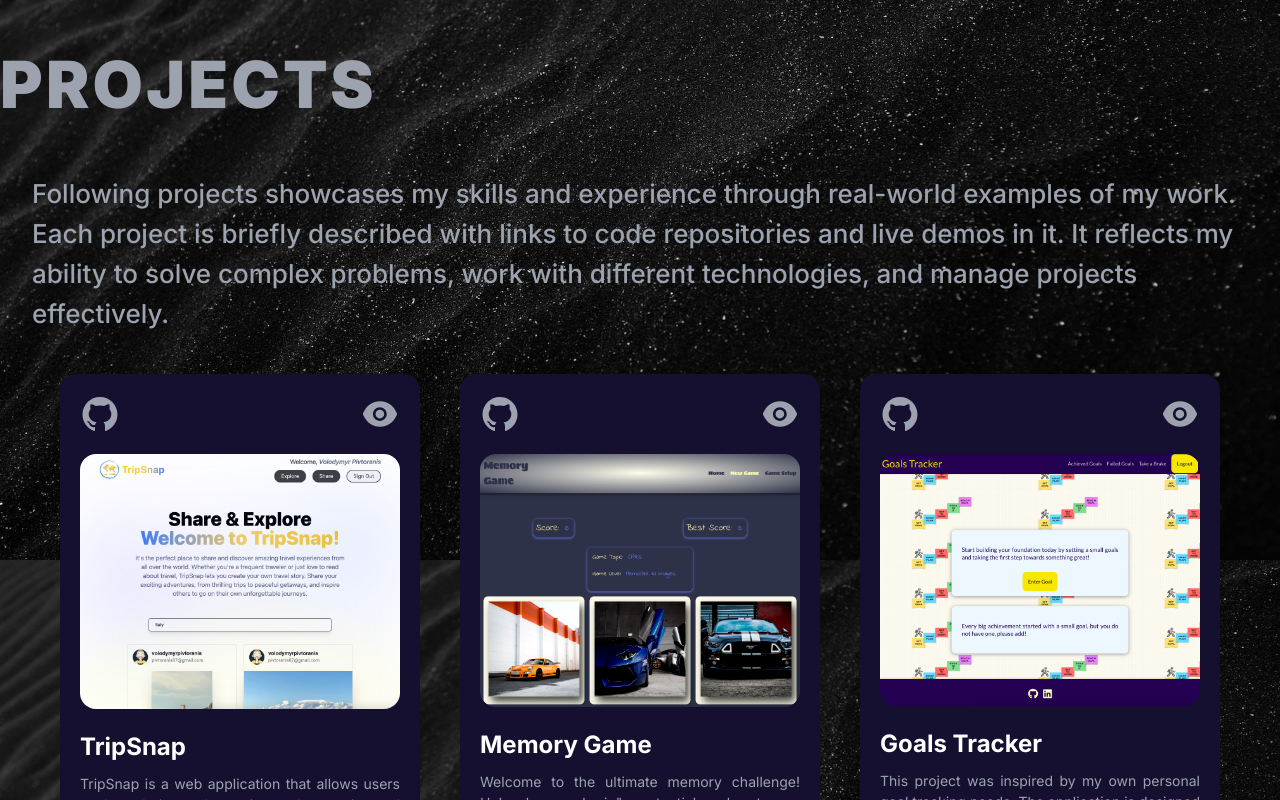
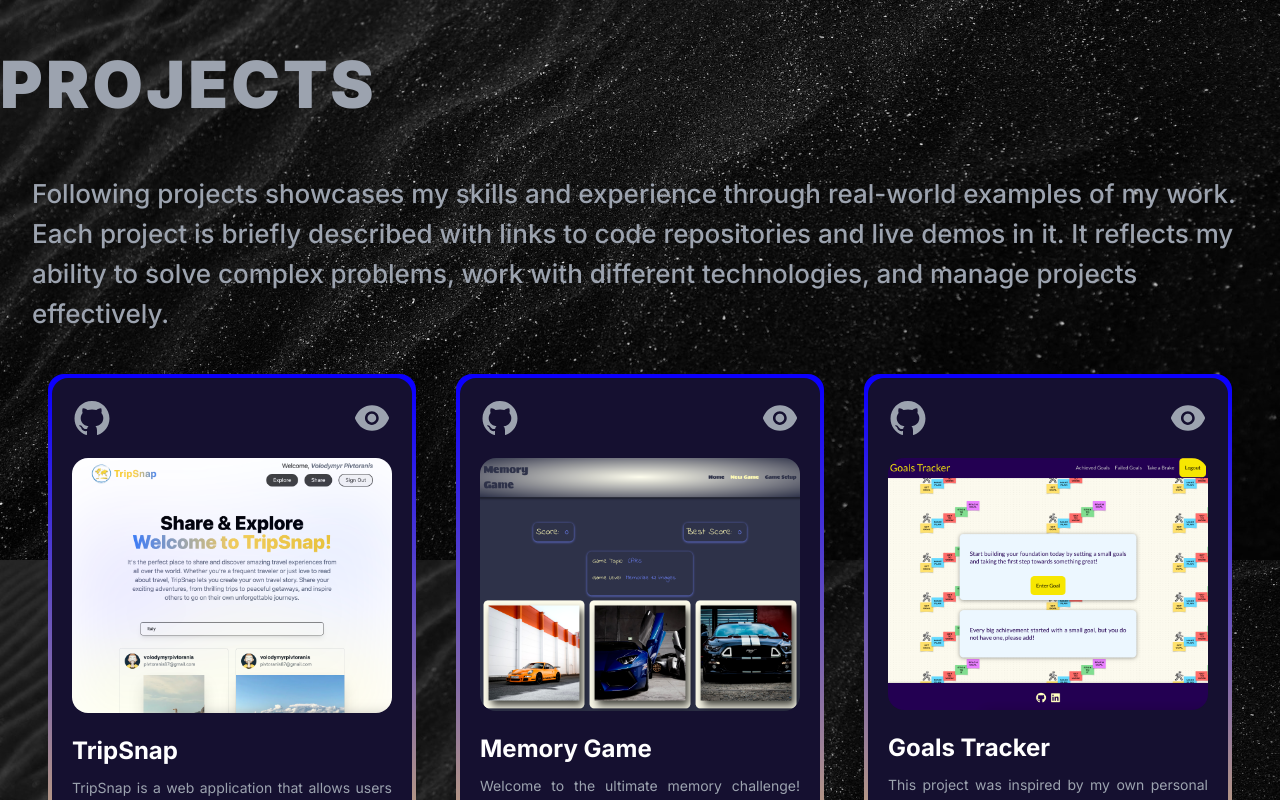
Before and after one commit to PivtoranisV/vp-portfolio, a Next.js app: page / in a window 1280 px wide. Shown: the part 2000-2800 px from the top of the page. Built offline with nearby package versions, Linux system fonts and the light colour scheme.

Commit message:
Update project card style

```diff
--- a/app/globals.css
+++ b/app/globals.css
@@ -33,8 +33,8 @@
 
 .blue-yellow-gradient {
   background: #ffd94f;
-  background: linear-gradient(90.13deg, #ffd94f 1.9%, #0c00ff 97.5%);
-  background: -webkit-linear-gradient(-90.13deg, #ffd94f 1.9%, #0c00ff 97.5%);
+  background: linear-gradient(90.13deg, #0c00ff 1.9%, #ffd94f 97.5%);
+  background: -webkit-linear-gradient(-90.13deg, #0c00ff 1.9%, #ffd94f 97.5%);
 }
 
 .green-text-gradient {
--- a/components/Projects/ProjectItem.jsx
+++ b/components/Projects/ProjectItem.jsx
@@ -21,8 +21,9 @@ const ProjectItem = ({
           scale: 1,
           speed: 450,
         }}
-        className="bg-tertiary p-5 rounded-2xl sm:w-[360px] w-full h-full"
+        className="blue-yellow-gradient p-1 h-full rounded-2xl"
       >
+        <div className="bg-tertiary p-5 rounded-2xl sm:w-[360px] w-full h-full">
           <div className="flex justify-between text-[30px] sm:text-[40px] text-gray-400 mb-5">
             <a href={github} target="_blank">
               <AiFillGithub />
@@ -56,6 +57,7 @@ const ProjectItem = ({
               </p>
             ))}
           </div>
+        </div>
       </Tilt>
     </FadeIn>
   );
```
Lines whose indentation alone changed are shown as unchanged.
